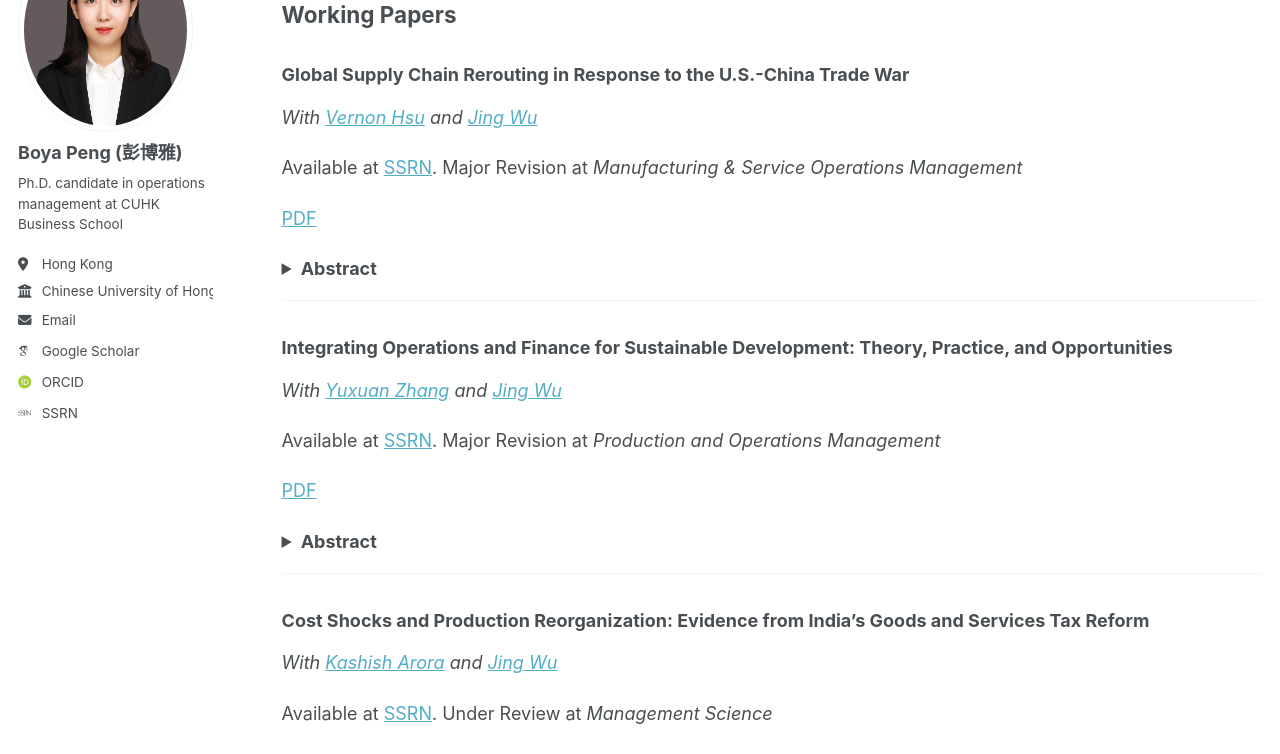
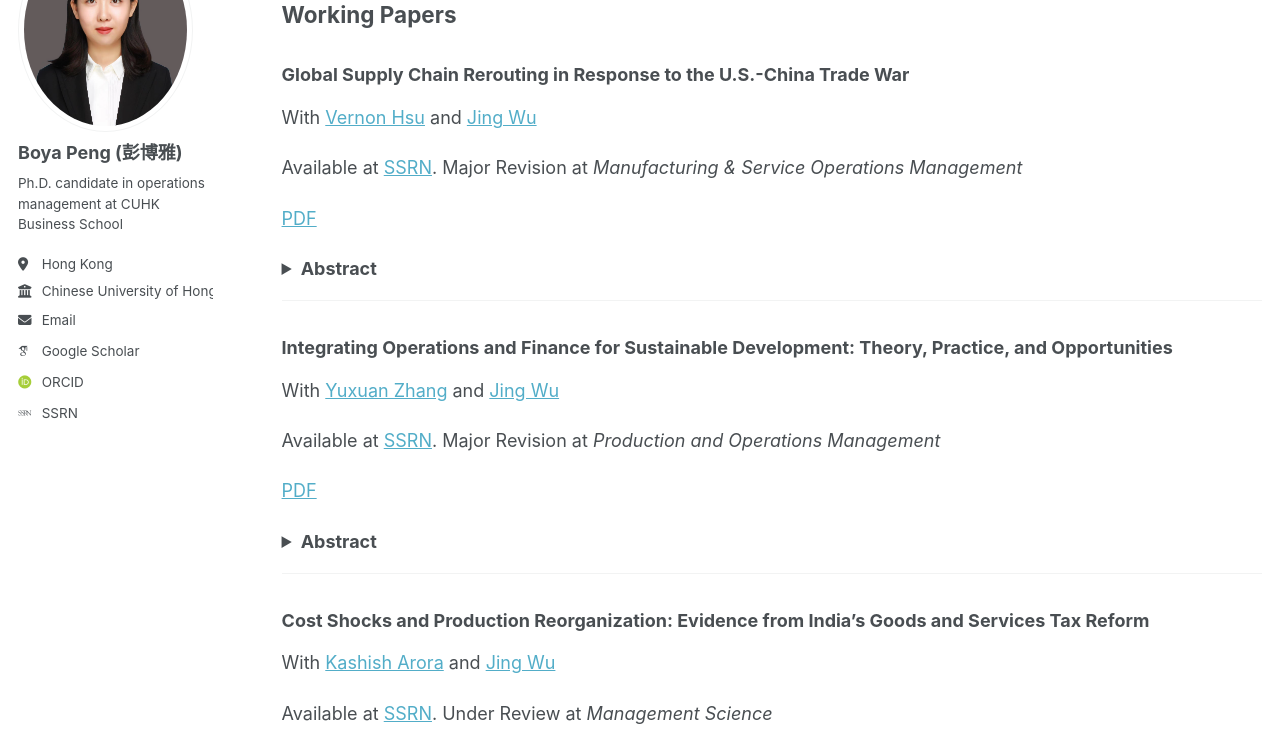
Before and after one commit to peng-boya/peng-boya.github.io, a Jekyll site: the page built from _pages/publications.md, in a window 1280 px wide and 1229 px high. Shown: the part 173-927 px from the top of the window. Built offline with Jekyll 4.4.1, drawn with Linux system fonts in a browser that asks for light colours; some web fonts are replaced; a script bundle is joined from its source files by our own code; library files that are not in the unit come from our copies.

```diff
--- a/_pages/publications.md
+++ b/_pages/publications.md
@@ -9,7 +9,7 @@ author_profile: true
 
 ### Global Supply Chain Rerouting in Response to the U.S.-China Trade War
 
-*With [Vernon Hsu](https://www.bschool.cuhk.edu.hk/staff/hsu-vernon-ning/) and [Jing Wu](https://www.jingwulab.org/)*
+With [Vernon Hsu](https://www.bschool.cuhk.edu.hk/staff/hsu-vernon-ning/) and [Jing Wu](https://www.jingwulab.org/)
 
 Available at [SSRN](https://papers.ssrn.com/sol3/papers.cfm?abstract_id=4787687). Major Revision at *Manufacturing & Service Operations Management*
 
@@ -28,7 +28,7 @@ Available at [SSRN](https://papers.ssrn.com/sol3/papers.cfm?abstract_id=4787687)
 
 ### Integrating Operations and Finance for Sustainable Development: Theory, Practice, and Opportunities
 
-*With [Yuxuan Zhang](https://it.uibe.edu.cn/szdw/xxglx/203b120b42ef4c43905a9885115d6ab0.htm) and [Jing Wu](https://www.jingwulab.org/)*
+With [Yuxuan Zhang](https://it.uibe.edu.cn/szdw/xxglx/203b120b42ef4c43905a9885115d6ab0.htm) and [Jing Wu](https://www.jingwulab.org/)
 
 Available at [SSRN](https://papers.ssrn.com/sol3/papers.cfm?abstract_id=5236382). Major Revision at *Production and Operations Management*
 
@@ -46,7 +46,7 @@ To bridge this gap, we present Large Language Models (LLMs) as a rigorous method
 
 ### Cost Shocks and Production Reorganization: Evidence from India's Goods and Services Tax Reform
 
-*With [Kashish Arora](https://kashisharora.info/) and [Jing Wu](https://www.jingwulab.org/)*
+With [Kashish Arora](https://kashisharora.info/) and [Jing Wu](https://www.jingwulab.org/)
 
 Available at [SSRN](https://papers.ssrn.com/sol3/papers.cfm?abstract_id=5830602). Under Review at *Management Science*
 
```
